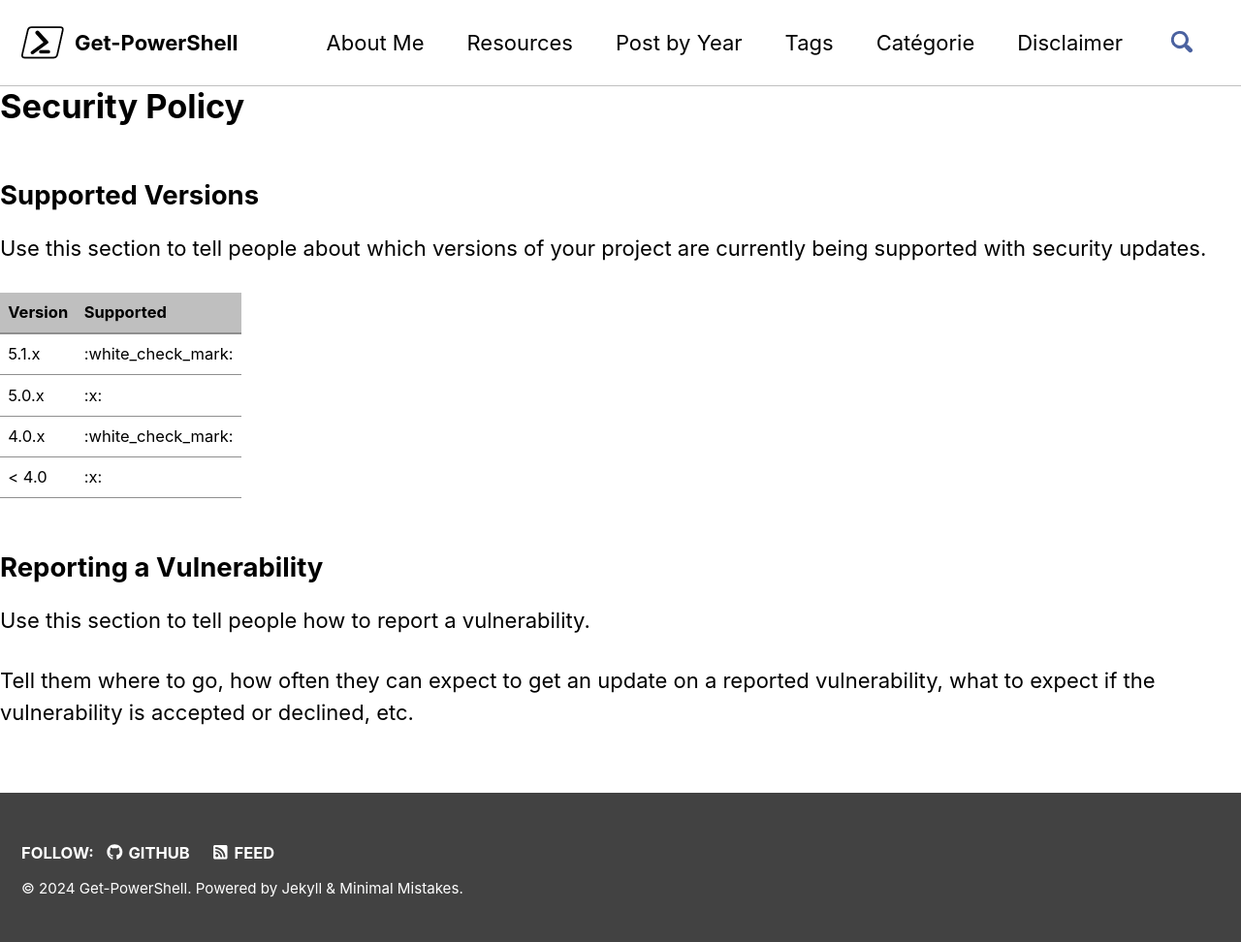
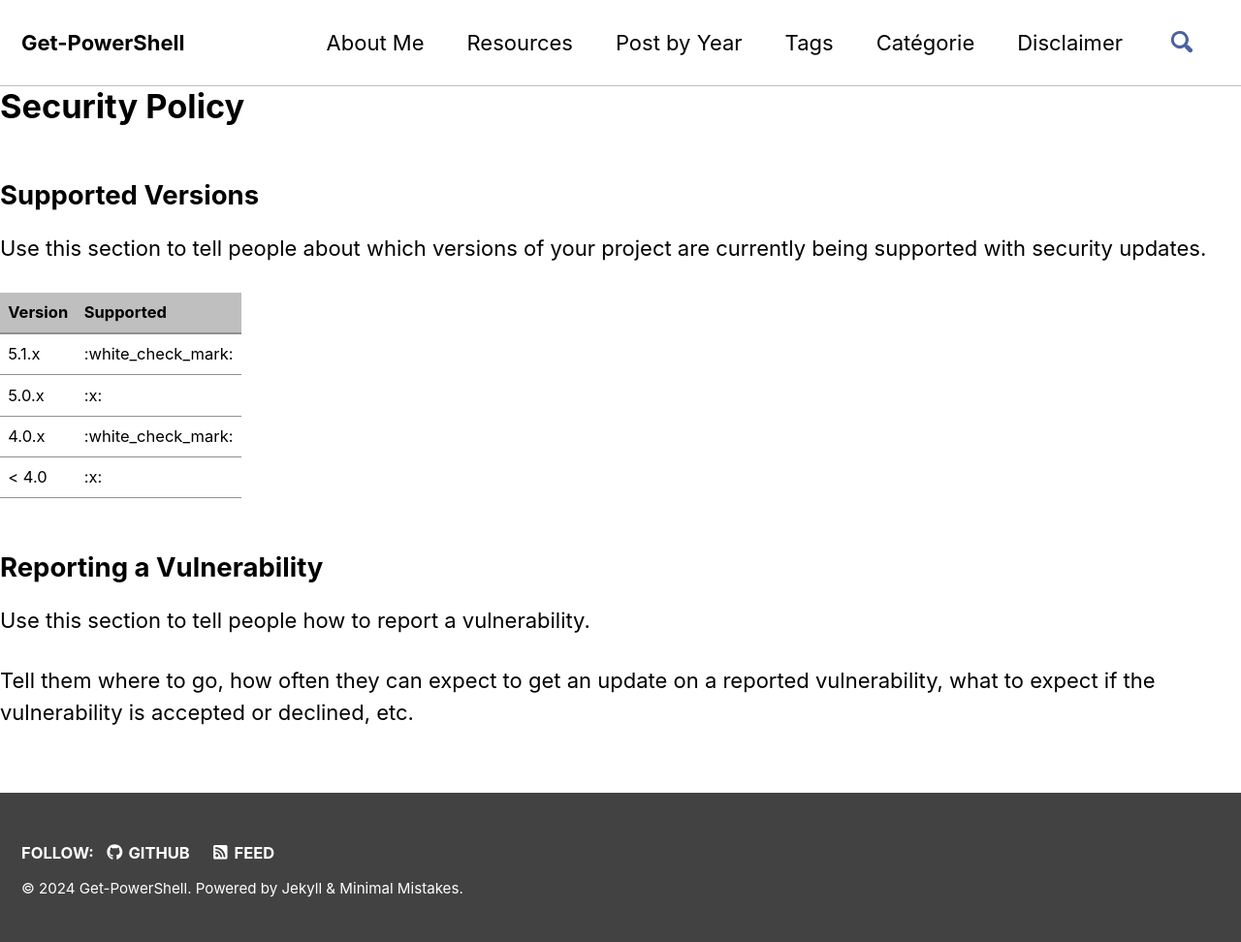
Before and after one commit to JM2K69/JM2K69.github.io, a Jekyll site: the page built from SECURITY.md, in a window 1280 px wide. Shown: the whole page at 97% size. Built offline with Jekyll 4.4.1, drawn with Linux system fonts in a browser that asks for light colours; cached includes are drawn as plain includes; nearby versions of some CDN libraries; our own code applies the rules of GitHub Pages for plain Markdown files.

Commit message:
Remove Unwanted Logo

```diff
--- a/_config.yml
+++ b/_config.yml
@@ -25,7 +25,7 @@ url                      : https://JM2K69.github.io # the base hostname & protoc
 baseurl                  : # the subpath of your site, e.g. "/blog"
 repository               : JM2K69/JM2K69.github.io # GitHub username/repo-name e.g. "mmistakes/minimal-mistakes"
 teaser                   : # path of fallback teaser image, e.g. "/assets/images/500x300.png"
-logo                     : "/img/logo/logo.png" # path of logo image to display in the masthead, e.g. "/assets/images/88x88.png"
+logo                     : #"/img/logo/logo.png" # path of logo image to display in the masthead, e.g. "/assets/images/88x88.png"
 masthead_title           : # overrides the website title displayed in the masthead, use " " for no title
 # breadcrumbs            : false # true, false (default)
 words_per_minute         : 200
```
